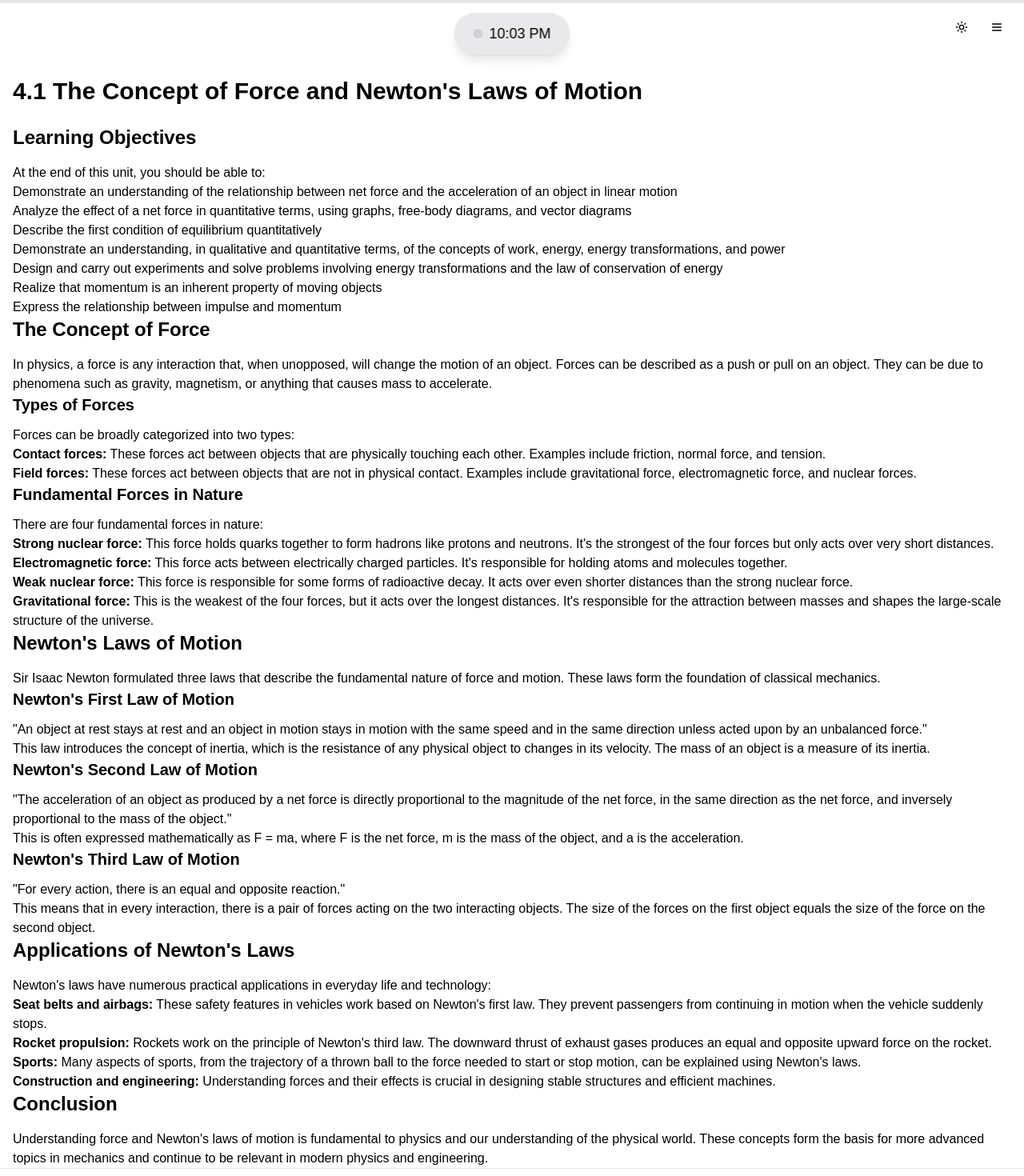
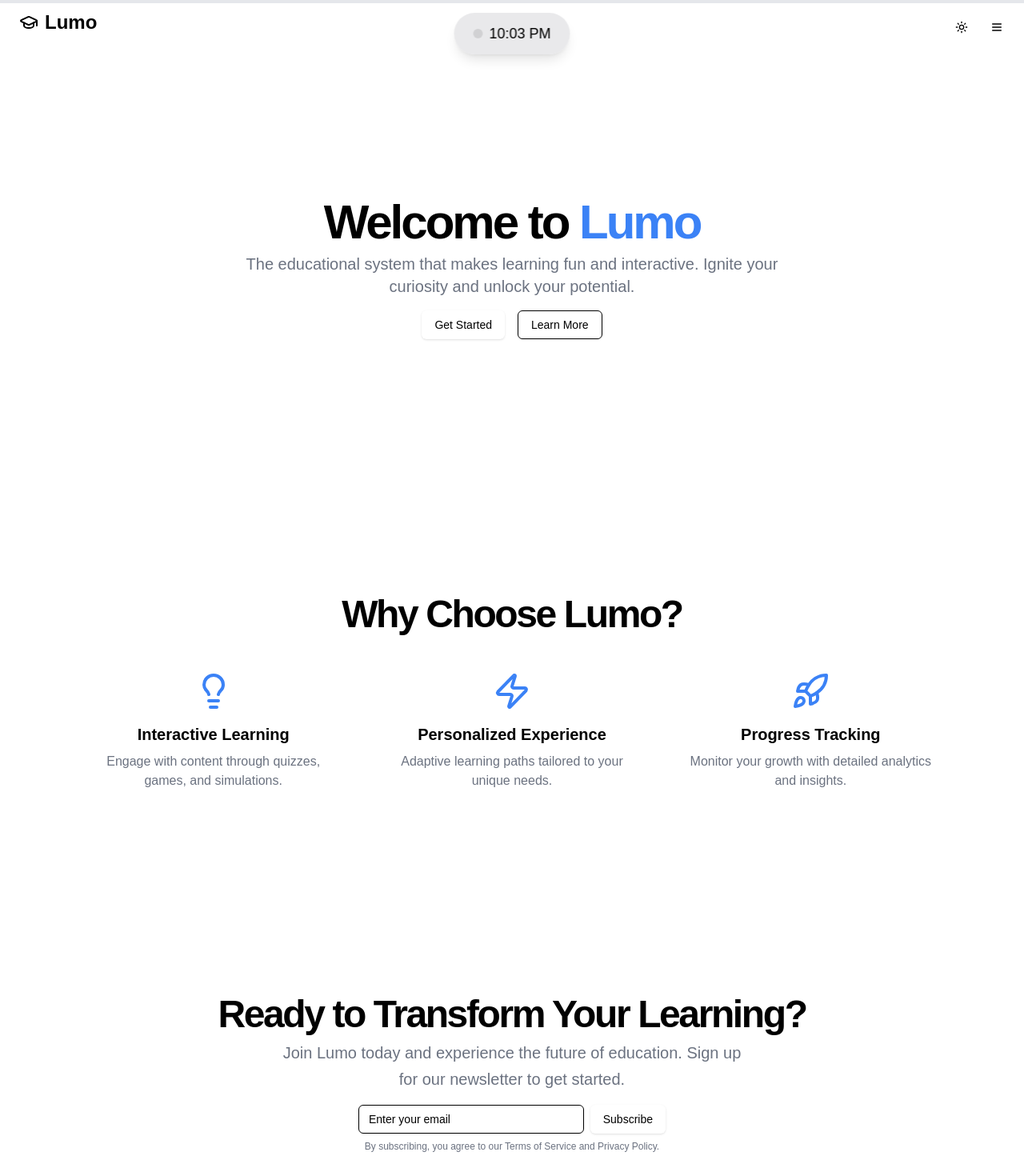
Before and after one commit to ENDragnee/easy-learning, a Next.js app: page / in a window 1280 px wide. Shown: the top 1470 px of the page at 80% size. Built offline with nearby package versions, Linux system fonts and the light colour scheme.

Commit message:
Landing page V1

```diff
--- a/src/components/home.tsx
+++ b/src/components/home.tsx
@@ -1,71 +1,79 @@
-"use client"
+import { Button } from "@/components/ui/button"
+import { Input } from "@/components/ui/input"
+import { GraduationCap, Lightbulb, Zap, Rocket } from 'lucide-react'
 
-export default function Home() {
+export default function LandingPage() {
   return (
-    <div className="min-h-screen flex flex-col bg-white dark:bg-[#404552] text-black dark:text-white">
-      <main className="flex-1 pt-24">
-        <div className="container mx-auto px-4">
-          <div className="prose dark:prose-invert max-w-none">
-            <h1 className="text-3xl font-bold mb-6">4.1 The Concept of Force and Newton's Laws of Motion</h1>
-
-            <h2 className="text-2xl font-semibold mb-4">Learning Objectives</h2>
-            <p>At the end of this unit, you should be able to:</p>
-            <ul>
-              <li>Demonstrate an understanding of the relationship between net force and the acceleration of an object in linear motion</li>
-              <li>Analyze the effect of a net force in quantitative terms, using graphs, free-body diagrams, and vector diagrams</li>
-              <li>Describe the first condition of equilibrium quantitatively</li>
-              <li>Demonstrate an understanding, in qualitative and quantitative terms, of the concepts of work, energy, energy transformations, and power</li>
-              <li>Design and carry out experiments and solve problems involving energy transformations and the law of conservation of energy</li>
-              <li>Realize that momentum is an inherent property of moving objects</li>
-              <li>Express the relationship between impulse and momentum</li>
-            </ul>
-
-            <h2 className="text-2xl font-semibold mb-4">The Concept of Force</h2>
-            <p>In physics, a force is any interaction that, when unopposed, will change the motion of an object. Forces can be described as a push or pull on an object. They can be due to phenomena such as gravity, magnetism, or anything that causes mass to accelerate.</p>
-
-            <h3 className="text-xl font-semibold mb-3">Types of Forces</h3>
-            <p>Forces can be broadly categorized into two types:</p>
-            <ol>
-              <li><strong>Contact forces:</strong> These forces act between objects that are physically touching each other. Examples include friction, normal force, and tension.</li>
-              <li><strong>Field forces:</strong> These forces act between objects that are not in physical contact. Examples include gravitational force, electromagnetic force, and nuclear forces.</li>
-            </ol>
-
-            <h3 className="text-xl font-semibold mb-3">Fundamental Forces in Nature</h3>
-            <p>There are four fundamental forces in nature:</p>
-            <ol>
-              <li><strong>Strong nuclear force:</strong> This force holds quarks together to form hadrons like protons and neutrons. It's the strongest of the four forces but only acts over very short distances.</li>
-              <li><strong>Electromagnetic force:</strong> This force acts between electrically charged particles. It's responsible for holding atoms and molecules together.</li>
-              <li><strong>Weak nuclear force:</strong> This force is responsible for some forms of radioactive decay. It acts over even shorter distances than the strong nuclear force.</li>
-              <li><strong>Gravitational force:</strong> This is the weakest of the four forces, but it acts over the longest distances. It's responsible for the attraction between masses and shapes the large-scale structure of the universe.</li>
-            </ol>
-
-            <h2 className="text-2xl font-semibold mb-4">Newton's Laws of Motion</h2>
-            <p>Sir Isaac Newton formulated three laws that describe the fundamental nature of force and motion. These laws form the foundation of classical mechanics.</p>
-
-            <h3 className="text-xl font-semibold mb-3">Newton's First Law of Motion</h3>
-            <p>"An object at rest stays at rest and an object in motion stays in motion with the same speed and in the same direction unless acted upon by an unbalanced force."</p>
-            <p>This law introduces the concept of inertia, which is the resistance of any physical object to changes in its velocity. The mass of an object is a measure of its inertia.</p>
-
-            <h3 className="text-xl font-semibold mb-3">Newton's Second Law of Motion</h3>
-            <p>"The acceleration of an object as produced by a net force is directly proportional to the magnitude of the net force, in the same direction as the net force, and inversely proportional to the mass of the object."</p>
-            <p>This is often expressed mathematically as F = ma, where F is the net force, m is the mass of the object, and a is the acceleration.</p>
-
-            <h3 className="text-xl font-semibold mb-3">Newton's Third Law of Motion</h3>
-            <p>"For every action, there is an equal and opposite reaction."</p>
-            <p>This means that in every interaction, there is a pair of forces acting on the two interacting objects. The size of the forces on the first object equals the size of the force on the second object.</p>
-
-            <h2 className="text-2xl font-semibold mb-4">Applications of Newton's Laws</h2>
-            <p>Newton's laws have numerous practical applications in everyday life and technology:</p>
-            <ul>
-              <li><strong>Seat belts and airbags:</strong> These safety features in vehicles work based on Newton's first law. They prevent passengers from continuing in motion when the vehicle suddenly stops.</li>
-              <li><strong>Rocket propulsion:</strong> Rockets work on the principle of Newton's third law. The downward thrust of exhaust gases produces an equal and opposite upward force on the rocket.</li>
-              <li><strong>Sports:</strong> Many aspects of sports, from the trajectory of a thrown ball to the force needed to start or stop motion, can be explained using Newton's laws.</li>
-              <li><strong>Construction and engineering:</strong> Understanding forces and their effects is crucial in designing stable structures and efficient machines.</li>
-            </ul>
-
-            <h2 className="text-2xl font-semibold mb-4">Conclusion</h2>
-            <p>Understanding force and Newton's laws of motion is fundamental to physics and our understanding of the physical world. These concepts form the basis for more advanced topics in mechanics and continue to be relevant in modern physics and engineering.</p>
-          </div>
+    <div className="flex flex-col min-h-screen">
+      <header className="w-full px-4 lg:px-6 h-14 flex items-center justify-center">
+        <div className="flex items-center justify-between w-full">
+          <a className="flex items-center justify-center" href="#">
+            <GraduationCap className="h-6 w-6" />
+            <span className="ml-2 text-2xl font-bold">Lumo</span>
+          </a>
+        </div>
+      </header>
+      <main className="flex-1 flex items-center justify-center">
+        <div className="w-full max-w-6xl px-4 sm:px-6 lg:px-8">
+          <section className="w-full py-12 md:py-24 lg:py-32 xl:py-48">
+            <div className="flex flex-col items-center space-y-4 text-center">
+              <div className="space-y-2">
+                <h1 className="text-3xl font-bold tracking-tighter sm:text-4xl md:text-5xl lg:text-6xl/none">
+                  Welcome to <span className="text-blue-500">Lumo</span>
+                </h1>
+                <p className="mx-auto max-w-[700px] text-gray-500 md:text-xl dark:text-gray-400">
+                  The educational system that makes learning fun and interactive. Ignite your curiosity and unlock your potential.
+                </p>
+              </div>
+              <div className="space-x-4">
+                <Button>Get Started</Button>
+                <Button variant="outline">Learn More</Button>
+              </div>
+            </div>
+          </section>
+          <section id="features" className="w-full py-12 md:py-24 lg:py-32">
+            <h2 className="text-3xl font-bold tracking-tighter sm:text-4xl md:text-5xl text-center mb-12">
+              Why Choose Lumo?
+            </h2>
+            <div className="grid grid-cols-1 md:grid-cols-3 gap-8 justify-items-center">
+              <div className="flex flex-col items-center text-center max-w-xs">
+                <Lightbulb className="h-12 w-12 mb-4 text-blue-500" />
+                <h3 className="text-xl font-bold mb-2">Interactive Learning</h3>
+                <p className="text-gray-500 dark:text-gray-400">Engage with content through quizzes, games, and simulations.</p>
+              </div>
+              <div className="flex flex-col items-center text-center max-w-xs">
+                <Zap className="h-12 w-12 mb-4 text-blue-500" />
+                <h3 className="text-xl font-bold mb-2">Personalized Experience</h3>
+                <p className="text-gray-500 dark:text-gray-400">Adaptive learning paths tailored to your unique needs.</p>
+              </div>
+              <div className="flex flex-col items-center text-center max-w-xs">
+                <Rocket className="h-12 w-12 mb-4 text-blue-500" />
+                <h3 className="text-xl font-bold mb-2">Progress Tracking</h3>
+                <p className="text-gray-500 dark:text-gray-400">Monitor your growth with detailed analytics and insights.</p>
+              </div>
+            </div>
+          </section>
+          <section id="cta" className="w-full py-12 md:py-24 lg:py-32">
+            <div className="flex flex-col items-center space-y-4 text-center">
+              <div className="space-y-2">
+                <h2 className="text-3xl font-bold tracking-tighter sm:text-4xl md:text-5xl">
+                  Ready to Transform Your Learning?
+                </h2>
+                <p className="mx-auto max-w-[600px] text-gray-500 md:text-xl/relaxed lg:text-base/relaxed xl:text-xl/relaxed dark:text-gray-400">
+                  Join Lumo today and experience the future of education. Sign up for our newsletter to get started.
+                </p>
+              </div>
+              <div className="w-full max-w-sm space-y-2">
+                <form className="flex space-x-2">
+                  <Input className="max-w-lg flex-1" placeholder="Enter your email" type="email" />
+                  <Button type="submit">Subscribe</Button>
+                </form>
+                <p className="text-xs text-gray-500 dark:text-gray-400">
+                  By subscribing, you agree to our Terms of Service and Privacy Policy.
+                </p>
+              </div>
+            </div>
+          </section>
         </div>
       </main>
     </div>
```
